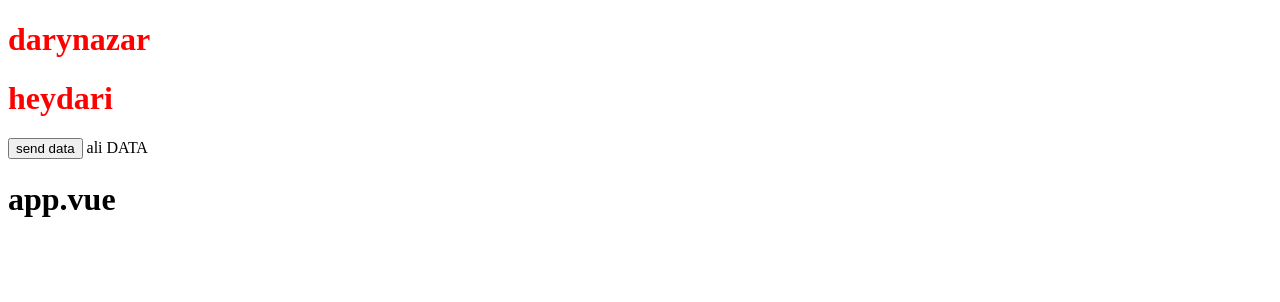
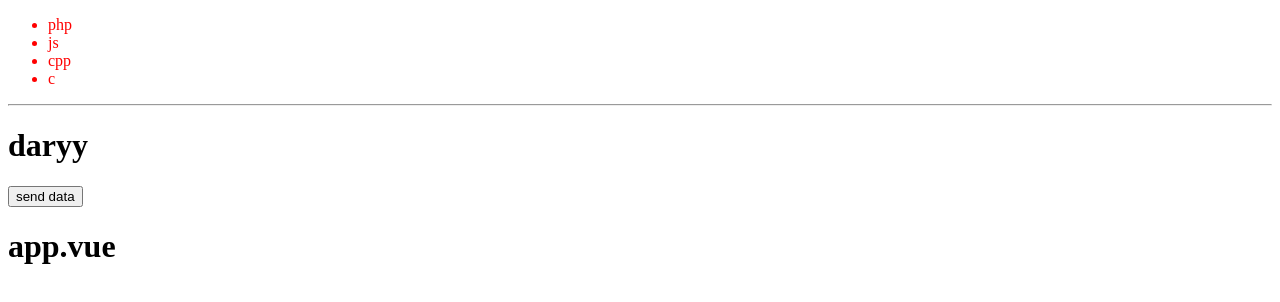
Before and after one commit to Darynazar/Vue3-Test, a Vue app: page / in a window 1280 px wide. Shown: the top 302 px of the page. Built offline with nearby package versions, Linux system fonts and the light colour scheme.

Commit message:
add slot

```diff
--- a/src/App.vue
+++ b/src/App.vue
@@ -1,5 +1,17 @@
 <template>
-  <HomeCompnent :userInfo="userInfo" @childData="showData($event)" />
+  <HomeCompnent>
+    <template v-slot:ul>
+      <ul>
+      <li v-for="(lang, index) in langs" :key="index">{{lang}}</li>
+    </ul>
+    </template>
+   <template v-slot:div>
+    <div>
+      <h1>daryy</h1>
+    </div>
+   </template>
+
+    </HomeCompnent>
 
   <div>
     <h1>app.vue</h1>
@@ -7,7 +19,7 @@
 </template>
 
 <script>
-import { provide } from 'vue';
+
 import HomeCompnent from "./components/HomeComponent.vue";
 
 export default {
@@ -15,26 +27,18 @@ export default {
     HomeCompnent,
   },
   data() {
-    return {
-      userInfo: {
-        name: "darynazar",
-        lastname: "heydari",
-      },
-    };
+    return{
+      langs :['php', 'js', 'cpp', 'c']
+    }
   },
   methods:{
-    showData(name){
-      this.userInfo.name = name
 
-      console.log(name)
-    }
   },
-  provide: {
-    user: 'ali',
-    data: 'test'
-  }
 };
 </script>
 
 <style>
+li{
+  color: red;
+}
 </style>
--- a/src/components/HomeComponent.vue
+++ b/src/components/HomeComponent.vue
@@ -1,31 +1,28 @@
 <template>
   <div class="">
-    <h1>{{ userInfo.name }}</h1>
-    <h1>{{ userInfo.lastname }}</h1>
+    <slot name="ul"></slot>
   </div>
+  <hr>
+  <slot name="div"></slot>
 
   <button @click="sendData">send data</button>
-
-  {{ user }}
-  {{ data }}
+  <slot></slot>
 </template>
 
   <script>
 export default {
   props: {
-    userInfo: Object,
+
   },
   data() {
     return {
-      data: "DATA",
+
     };
   },
   methods: {
-    sendData() {
-      this.$emit("childData", this.data);
-    },
+
   },
-  inject: ['user', 'data']
+
 };
 </script>
 
```
